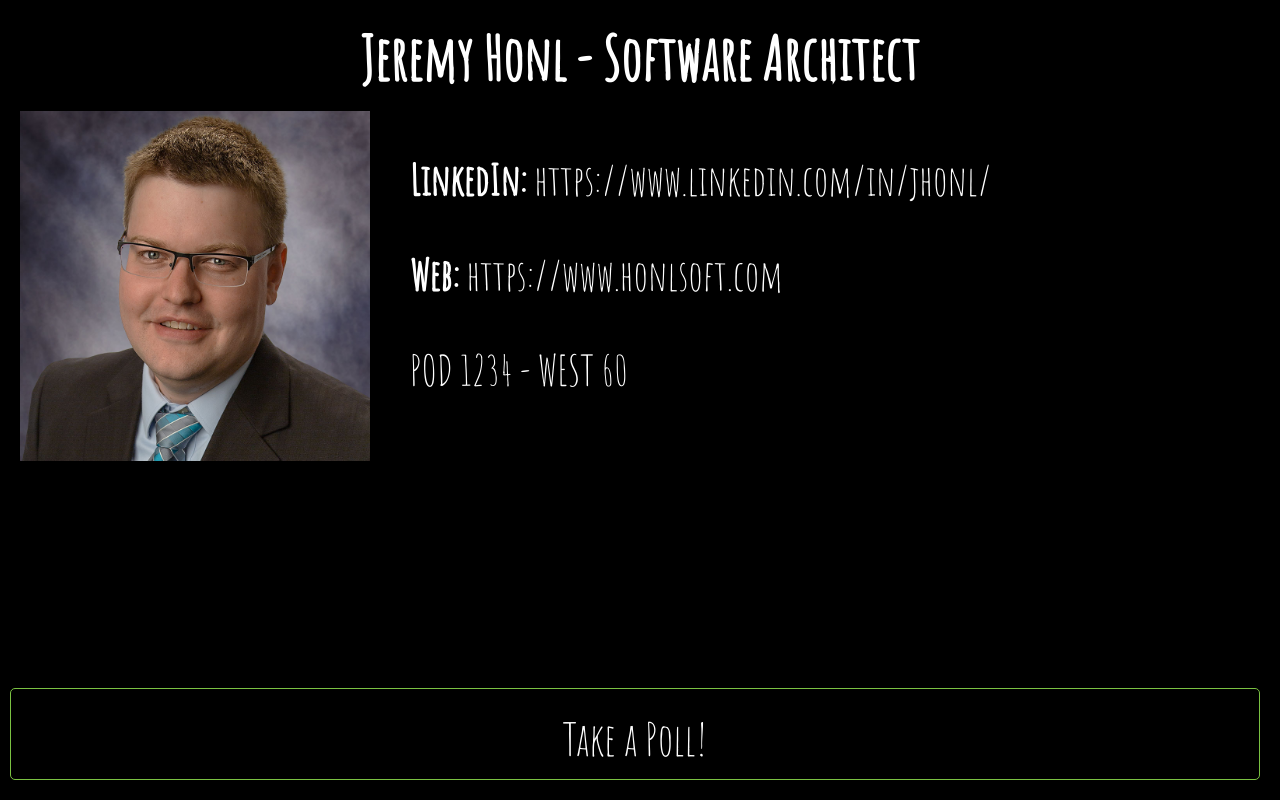
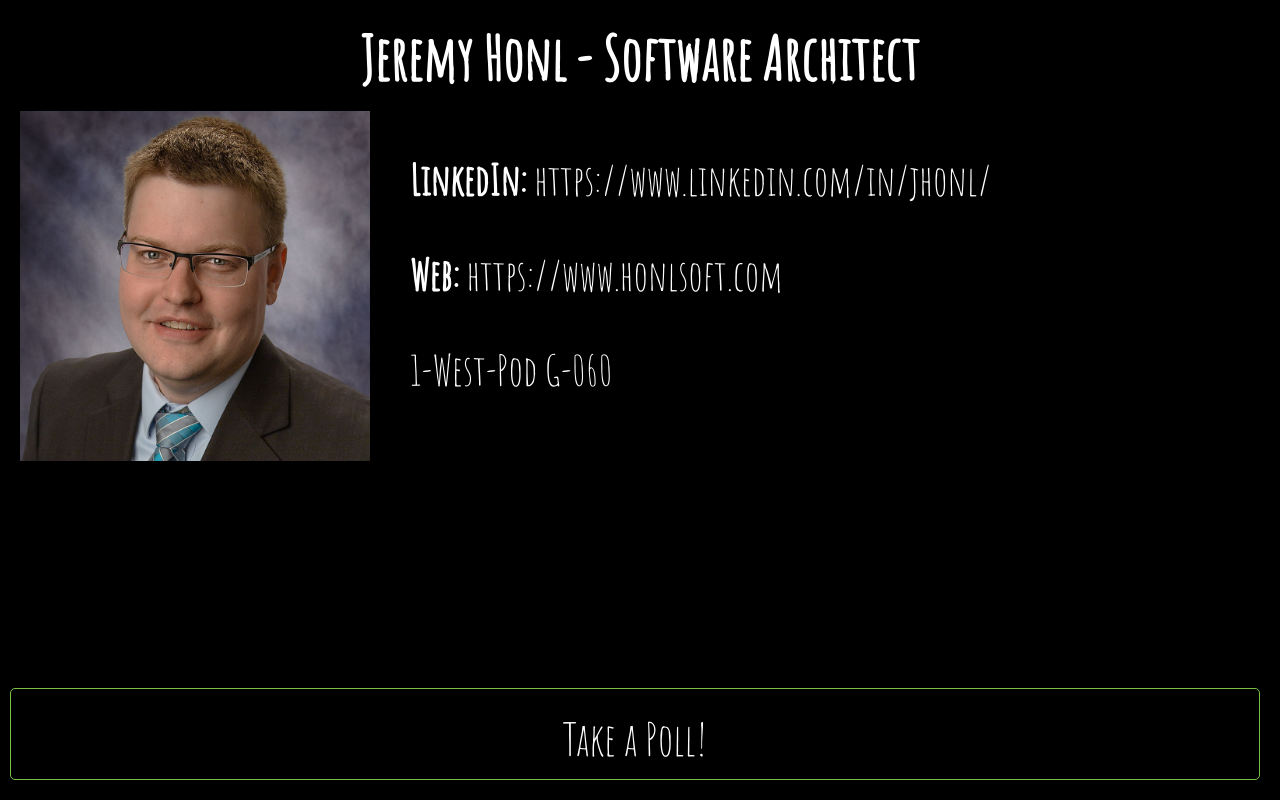
Before and after one commit to jerhon/kiosk-poller, an Angular app: page / in a window 1280 px wide. Built offline with nearby package versions, Linux system fonts and the light colour scheme.

Commit message:
Add proper work address.

```diff
--- a/src/app/nameplate/nameplate.component.html
+++ b/src/app/nameplate/nameplate.component.html
@@ -7,7 +7,7 @@
         <div class="right">
             <p><b>LinkedIn:</b> https://www.linkedin.com/in/jhonl/</p>
             <p><b>Web:</b> https://www.honlsoft.com</p>
-            <p>POD 1234 - WEST 60</p>
+            <p>1-West-Pod G-060</p>
         </div>
     </div>
 
```
